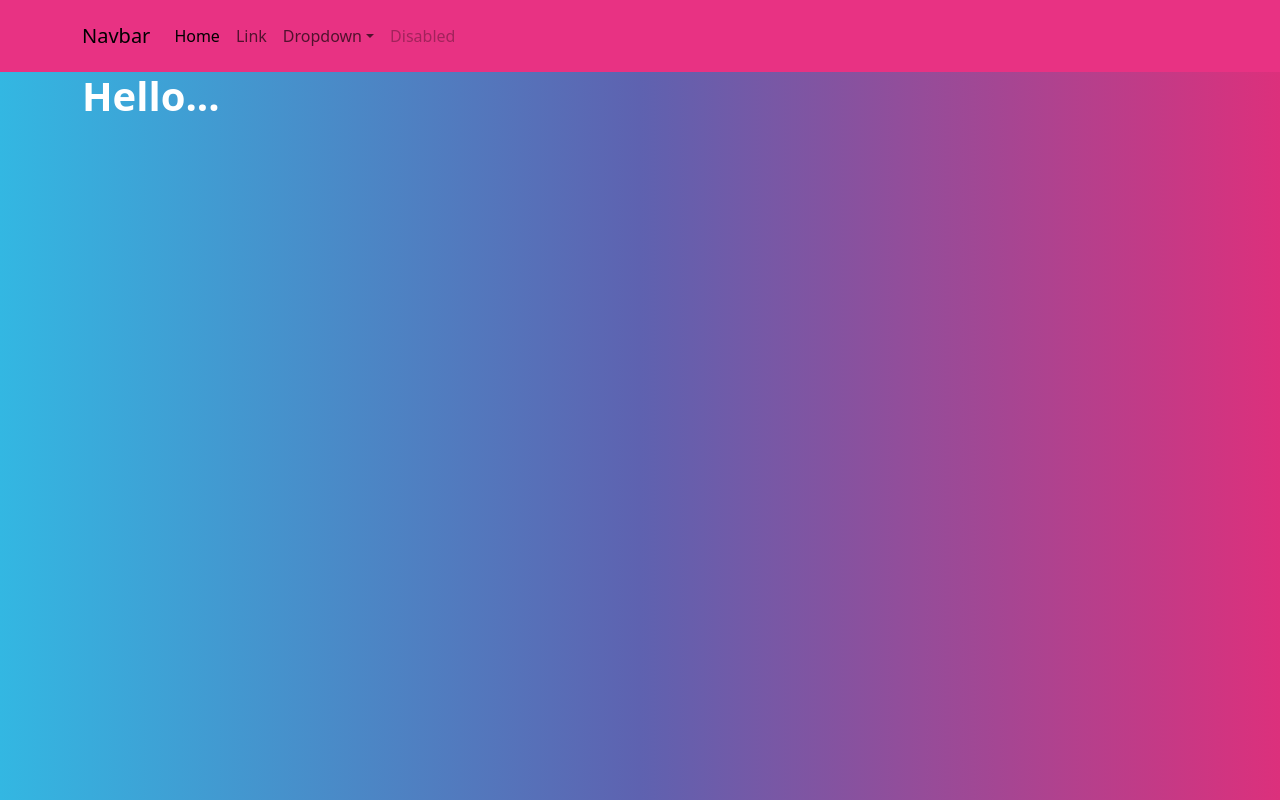
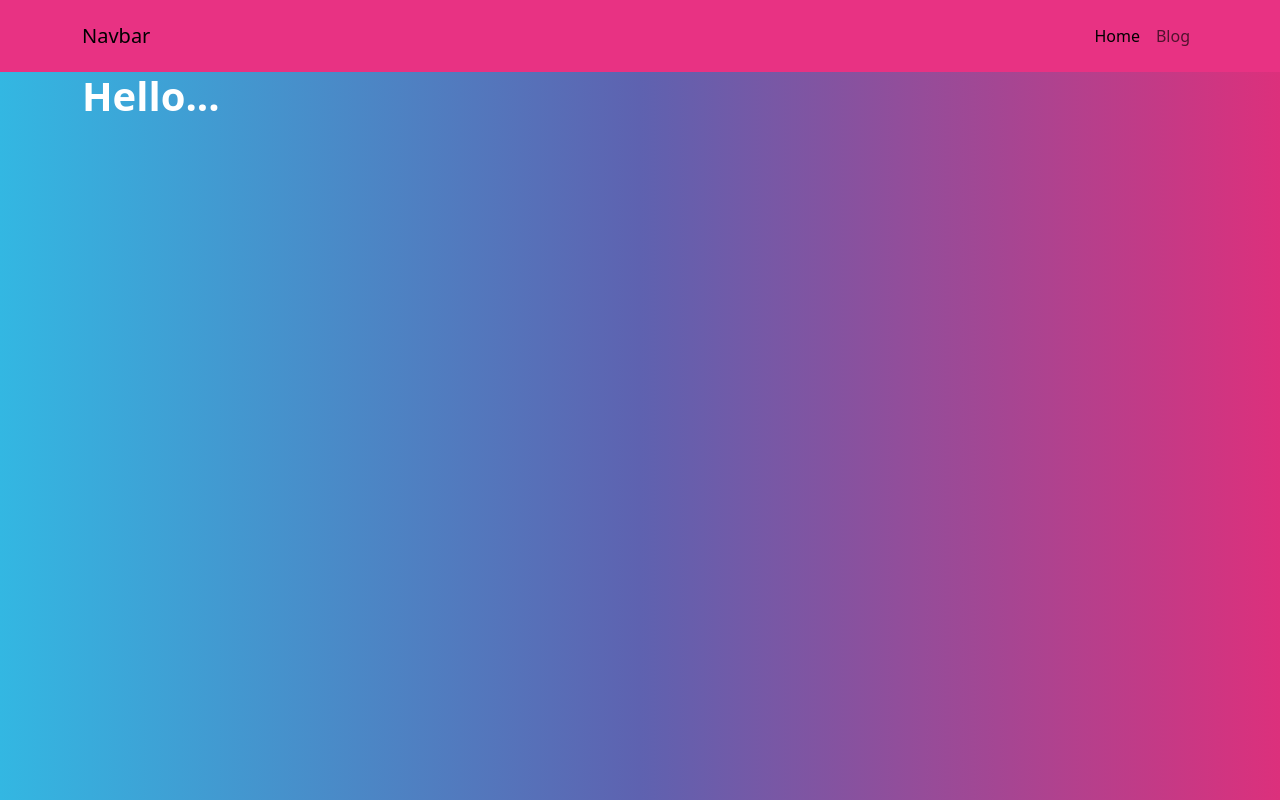
Before and after one commit to modulor/next-js-portfolio-example, a Next.js app: page / in a window 1280 px wide. Built offline with nearby package versions, Linux system fonts and the light colour scheme.

Commit message:
Navbar: import "Link"

```diff
--- a/components/Navbar.js
+++ b/components/Navbar.js
@@ -1,3 +1,5 @@
+import Link from "next/link";
+
 const Navbar = () => (
   <nav className="navbar navbar-expand-lg bg-primary">
     <div className="container">
@@ -16,51 +18,18 @@ const Navbar = () => (
         <span className="navbar-toggler-icon"></span>
       </button>
       <div className="collapse navbar-collapse" id="navbarSupportedContent">
-        <ul className="navbar-nav me-auto mb-2 mb-lg-0">
+        <ul className="navbar-nav ms-auto mb-2 mb-lg-0">
           <li className="nav-item">
-            <a className="nav-link active" aria-current="page" href="#">
-              Home
-            </a>
+            <Link href="/">
+              <a className="nav-link active" aria-current="page">
+                Home
+              </a>
+            </Link>
           </li>
           <li className="nav-item">
-            <a className="nav-link" href="#">
-              Link
-            </a>
-          </li>
-          <li className="nav-item dropdown">
-            <a
-              className="nav-link dropdown-toggle"
-              href="#"
-              id="navbarDropdown"
-              role="button"
-              data-bs-toggle="dropdown"
-              aria-expanded="false"
-            >
-              Dropdown
-            </a>
-            <ul className="dropdown-menu" aria-labelledby="navbarDropdown">
-              <li>
-                <a className="dropdown-item" href="#">
-                  Action
-                </a>
-              </li>
-              <li>
-                <a className="dropdown-item" href="#">
-                  Another action
-                </a>
-              </li>
-              <li>
-                <hr className="dropdown-divider" />
-              </li>
-              <li>
-                <a className="dropdown-item" href="#">
-                  Something else here
-                </a>
-              </li>
-            </ul>
-          </li>
-          <li className="nav-item">
-            <a className="nav-link disabled">Disabled</a>
+            <Link href="/blog">
+              <a className="nav-link">Blog</a>
+            </Link>
           </li>
         </ul>
       </div>
```
